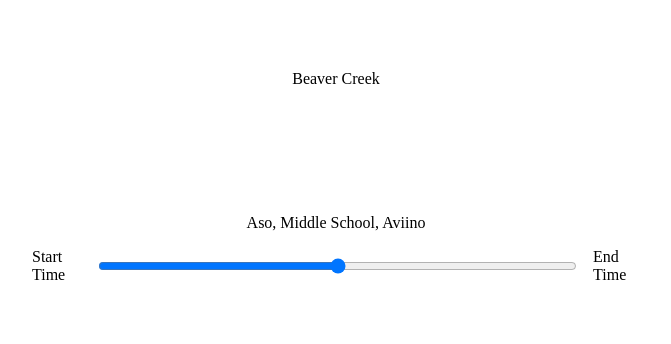
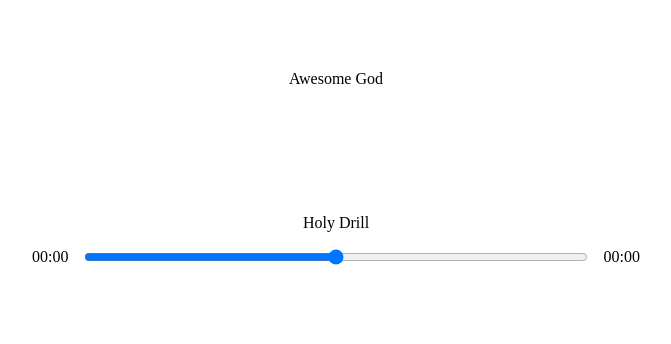
Before and after one commit to Fayorr/wave-music-player, a React (Vite) app: page / in a window 1280 px wide. Shown: the part 248-592 px from the top of the page, without its empty margins (304-975 px from the left). Built offline with nearby package versions, Linux system fonts and the light colour scheme.

Commit message:
dragHandler added

```diff
--- a/src/App.jsx
+++ b/src/App.jsx
@@ -10,6 +10,7 @@ const App = () => {
 const [songs, setSongs] = useState(data());
 const [currentSong, SetCurrentSong] = useState(songs[0]);
 const [isPlaying, setIsPlaying] = useState(false);
+
 
   return (
     <>
--- a/src/components/Player.jsx
+++ b/src/components/Player.jsx
@@ -13,12 +13,33 @@ const playSongHandler = () => {
       audioRef.current.play();
       setIsPlaying(!isPlaying);
  }
+
 };
 const timeUpdateHandler = (e) => {
+
  const current = e.target.currentTime;
- console.log(current)
+ const duration = e.target.duration;
+ setSongInfo({...songInfo, currentTime: current, duration})
 };
 
+function getTime(time) {
+  // Calculate minutes and remaining seconds
+  const minutes = Math.floor(time / 60);
+  const remainingSeconds = Math.floor(time % 60);
+
+  // Pad with leading zeros if necessary
+  const formattedMinutes = String(minutes).padStart(2, '0');
+  const formattedSeconds = String(remainingSeconds).padStart(2, '0');
+
+  return `${formattedMinutes}:${formattedSeconds}`;
+}
+
+const dragHandler = (e)=>{
+  setSongInfo({...songInfo, currentTime: e.target.value})
+  audioRef.current.currentTime = e.target.value
+}
+
+//State
 const [songInfo, setSongInfo] = useState({
   currentTime: null,
   duration: null,
@@ -26,9 +47,16 @@ const [songInfo, setSongInfo] = useState({
   return (
     <div className='player'>
       <div className="time-control">
-        <p>Start Time</p>
-        <input type="range" name="" id="range" />
-        <p>End Time</p>
+        <p>{getTime(songInfo.currentTime)}</p>
+        <input
+        type="range"
+        min={0}
+        max={songInfo.duration}
+        value={songInfo.currentTime}
+        onChange={dragHandler}
+        name=""
+        id="range" />
+        <p>{getTime(songInfo.duration)}</p>
       </div>
       <div className="play-control">
         <FontAwesomeIcon className="skip-back" size="2x" icon={faAngleLeft}/>
@@ -37,7 +65,11 @@ const [songInfo, setSongInfo] = useState({
 
 
       </div>
-      <audio onTimeUpdate={timeUpdateHandler} ref={audioRef} src="{currentSong.audio}"></audio>
+      <audio
+        onTimeUpdate={timeUpdateHandler}
+        onLoadedMetadata={timeUpdateHandler}
+        ref={audioRef}
+        src={currentSong.audio}></audio>
     </div>
   )
 }
--- a/src/components/Song.jsx
+++ b/src/components/Song.jsx
@@ -1,6 +1,6 @@
 import React from 'react'
 
-const Song = ( {currentSong} ) => {
+const Song = ( { currentSong } ) => {
   return (
     <div className='song-container'>
        <img src={currentSong.cover} alt="coverPic"></img>
@@ -10,4 +10,4 @@ const Song = ( {currentSong} ) => {
   )
 }
 
-export default Song
+export default Song;
--- a/src/components/util.js
+++ b/src/components/util.js
@@ -2,155 +2,106 @@ import { v4 as uuidv4 } from "uuid";
 function chillHop() {
   return [
     {
-      name: "Beaver Creek",
+      name: "Awesome God",
       cover:
         "https://shop.chillhop.com/cdn/shop/files/brown.webp?v=1726665534&width=540",
-      artist: "Aso, Middle School, Aviino",
-      audio: "https://mp3.chillhop.com/serve.php/?mp3=10075",
+      artist: "Holy Drill",
+      audio: "https://files.ceenaija.com/wp-content/uploads/music/2023/03/Holy_Drill_-_AwesomeGod_CeeNaija.com_.mp3",
       color: ["#205950", "#2ab3bf"],
       id: uuidv4(),
       active: true,
     },
     {
-      name: "Daylight",
+      name: "Here I Am To Worship",
       cover:
         "https://shop.chillhop.com/cdn/shop/files/brown.webp?v=1726665534&width=540",
-      artist: "Aiguille",
-      audio: "https://mp3.chillhop.com/serve.php/?mp3=9272",
+      artist: "Holy Drill",
+      audio: "https://files.ceenaija.com/wp-content/uploads/music/2023/03/Holy_Drill_-_Here_I_Am_To_Worship_CeeNaija.com_.mp3",
       color: ["#EF8EA9", "#ab417f"],
       id: uuidv4(),
       active: false,
     },
     {
-      name: "Keep Going",
+      name: "How Great Is Our God x How Great Thou Art",
       cover:
         "https://shop.chillhop.com/cdn/shop/files/brown.webp?v=1726665534&width=540",
-      artist: "Swørn",
-      audio: "https://mp3.chillhop.com/serve.php/?mp3=9222",
+      artist: "Holy Drill",
+      audio: "https://files.ceenaija.com/wp-content/uploads/music/2022/09/Holy_Drill_-_How_Great_Is_Our_God_x_How_Great_Thou_Art_CeeNaija.com_.mp3",
       color: ["#CD607D", "#c94043"],
       id: uuidv4(),
       active: false,
     },
     {
-      name: "Nightfall",
+      name: "Yeshua (Extended)",
       cover:
         "https://shop.chillhop.com/cdn/shop/files/brown.webp?v=1726665534&width=540",
-      artist: "Aiguille",
-      audio: "https://mp3.chillhop.com/serve.php/?mp3=9148",
+    artist: "Holy Drill, Nikki Laoye & Sonny Green",
+      audio: "https://files.ceenaija.com/uploads/music/2024/04/YESHUA-Extended-Holy-drill-x-Nikki-Laoye-x-Sonny-Green-(CeeNaija.com).mp3",
       color: ["#EF8EA9", "#ab417f"],
       id: uuidv4(),
       active: false,
     },
     {
-      name: "Reflection",
+      name: "Way Maker",
       cover:
         "https://shop.chillhop.com/cdn/shop/files/brown.webp?v=1726665534&width=540",
-      artist: "Swørn",
-      audio: "https://mp3.chillhop.com/serve.php/?mp3=9228",
+ artist: "Holy Drill",
+      audio: "https://files.ceenaija.com/wp-content/uploads/music/2023/03/Holy_Drill_-_Way_Maker_Drill_Version__CeeNaija.com_.mp3",
       color: ["#CD607D", "#c94043"],
       id: uuidv4(),
       active: false,
     },
     {
-      name: "Under the City Stars",
+      name: "Hosanna X Spirit Lead Me",
       cover:
         "https://shop.chillhop.com/cdn/shop/files/brown.webp?v=1726665534&width=540",
-      artist: "Aso, Middle School, Aviino",
-      audio: "https://mp3.chillhop.com/serve.php/?mp3=10074",
+ artist: "Holy Drill",
+      audio: "https://files.ceenaija.com/wp-content/uploads/music/2023/07/Holy_Drill_-_Hosanna_X_Spirit_Lead_Me_CeeNaija.com_.mp3",
       color: ["#205950", "#2ab3bf"],
       id: uuidv4(),
       active: false,
     },
     {
-      name: "Cabin in the Woods",
+      name: "Redeemer",
       cover:
         "https://shop.chillhop.com/cdn/shop/files/brown.webp?v=1726665534&width=540",
-      artist: "Philanthrope",
-      audio: "https://mp3.chillhop.com/serve.php/?mp3=10315",
+artist: " Holy drill Ft. Dells TMX",
+      audio: "https://files.ceenaija.com/uploads/music/2024/04/Holy-drill-feat-Dells-TMX-Redeemer-(CeeNaija.com).mp3",
       color: ["#ED632D", "#B3786E"],
       id: uuidv4(),
       active: true,
     },
     {
-      name: "Sleepover",
+      name: "Never Ending Love",
       cover:
         "https://shop.chillhop.com/cdn/shop/files/brown.webp?v=1726665534&width=540",
-      artist: "Nymano, JK the Sage",
-      audio: "https://mp3.chillhop.com/serve.php/?mp3=10130",
+ artist: "Holy Drill",
+      audio: "https://files.ceenaija.com/wp-content/uploads/music/2023/11/Holy_Drill_-_Never_Ending_Love_CeeNaija.com_.mp3",
       color: ["#F4A49E", "#5B518B"],
       id: uuidv4(),
       active: false,
     },
     {
-      name: "Sodium",
+      name: "Son Of A King",
       cover:
         "https://shop.chillhop.com/cdn/shop/files/brown.webp?v=1726665534&width=540",
-      artist: "Philanthrope",
-      audio: "https://mp3.chillhop.com/serve.php/?mp3=9149",
-      color: ["#C7F1ED", "#353C5C"],
-      id: uuidv4(),
-      active: false,
-    },
-    {
-      name: "Bliss",
-      cover:
-        "https://shop.chillhop.com/cdn/shop/files/brown.webp?v=1726665534&width=540",
-      artist: "Misha, Jussi Halme",
-      audio: "https://mp3.chillhop.com/serve.php/?mp3=9248",
+   artist: "Holy Drill",
+      audio: "https://files.ceenaija.com/uploads/music/2024/04/Holy-drill-feat-Dells-TMX-Son-of-a-King-(CeeNaija.com).mp3",
       color: ["#AC8CB1", "#2A416D"],
       id: uuidv4(),
       active: false,
     },
     {
-      name: "Brazil",
+      name: "Mighty to Save",
       cover:
         "https://shop.chillhop.com/cdn/shop/files/brown.webp?v=1726665534&width=540",
-      artist: "Monma, Misha, Jussi Halme",
-      audio: "https://mp3.chillhop.com/serve.php/?mp3=8279",
+artist: "Holy Drill",
+      audio: "https://files.ceenaija.com/wp-content/uploads/music/2023/03/Holy_Drill_-_Mighty_to_Save_CeeNaija.com_.mp3",
       color: ["#7469C6", "#663F90"],
       id: uuidv4(),
       active: false,
     },
-    {
-      name: "Canary Forest",
-      cover:
-        "https://shop.chillhop.com/cdn/shop/files/brown.webp?v=1726665534&width=540g",
-      artist: "Aso, Middle School, Aviino",
-      audio: "https://mp3.chillhop.com/serve.php/?mp3=10075",
-      color: ["#185361", "#7D4338"],
-      id: uuidv4(),
-      active: false,
-    },
-    {
-      name: "Silience",
-      cover:
-        "https://shop.chillhop.com/cdn/shop/files/brown.webp?v=1726665534&width=540",
-      artist: "Toonorth",
-      audio: "https://mp3.chillhop.com/serve.php/?mp3=8425",
-      color: ["#A46B46", "#BCCC44"],
-      id: uuidv4(),
-      active: false,
-    },
-    {
-      name: "Never Ending",
-      cover:
-        "https://shop.chillhop.com/cdn/shop/files/brown.webp?v=1726665534&width=540",
-      artist: "Sitting Duck, squeeda",
-      audio: "https://mp3.chillhop.com/serve.php/?mp3=9652",
-      color: ["#6CCABC", "#7B6247"],
-      id: uuidv4(),
-      active: false,
-    },
-    {
-      name: "Paraglider",
-      cover:
-        "https://shop.chillhop.com/cdn/shop/files/brown.webp?v=1726665534&width=540",
-      artist: "Kendall Miles, H E R B",
-      audio: "https://mp3.chillhop.com/serve.php/?mp3=9318",
-      color: ["#DC714B", "#000000"],
-      id: uuidv4(),
-      active: false,
-    },
+
     //ADD MORE HERE
   ];
 }
```
